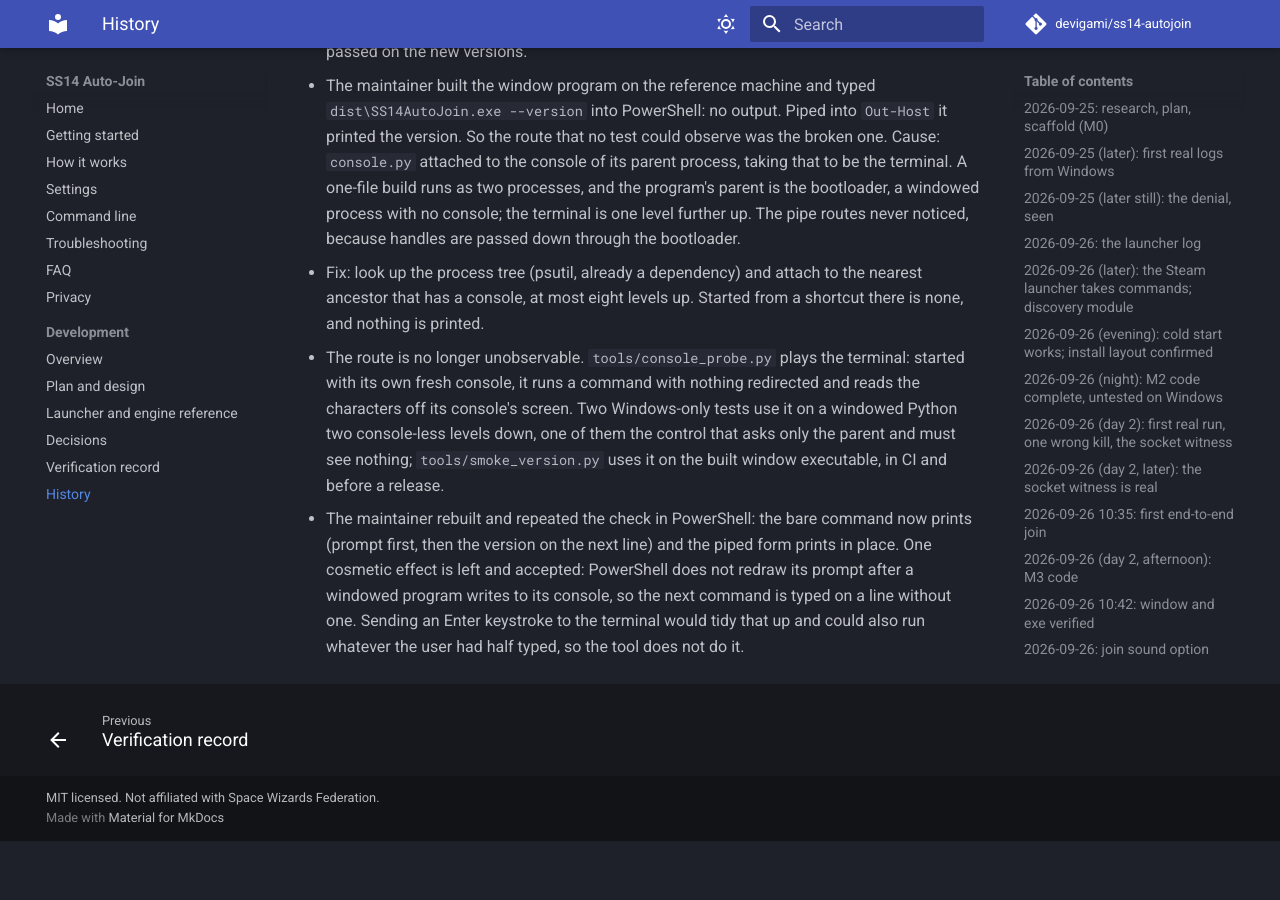
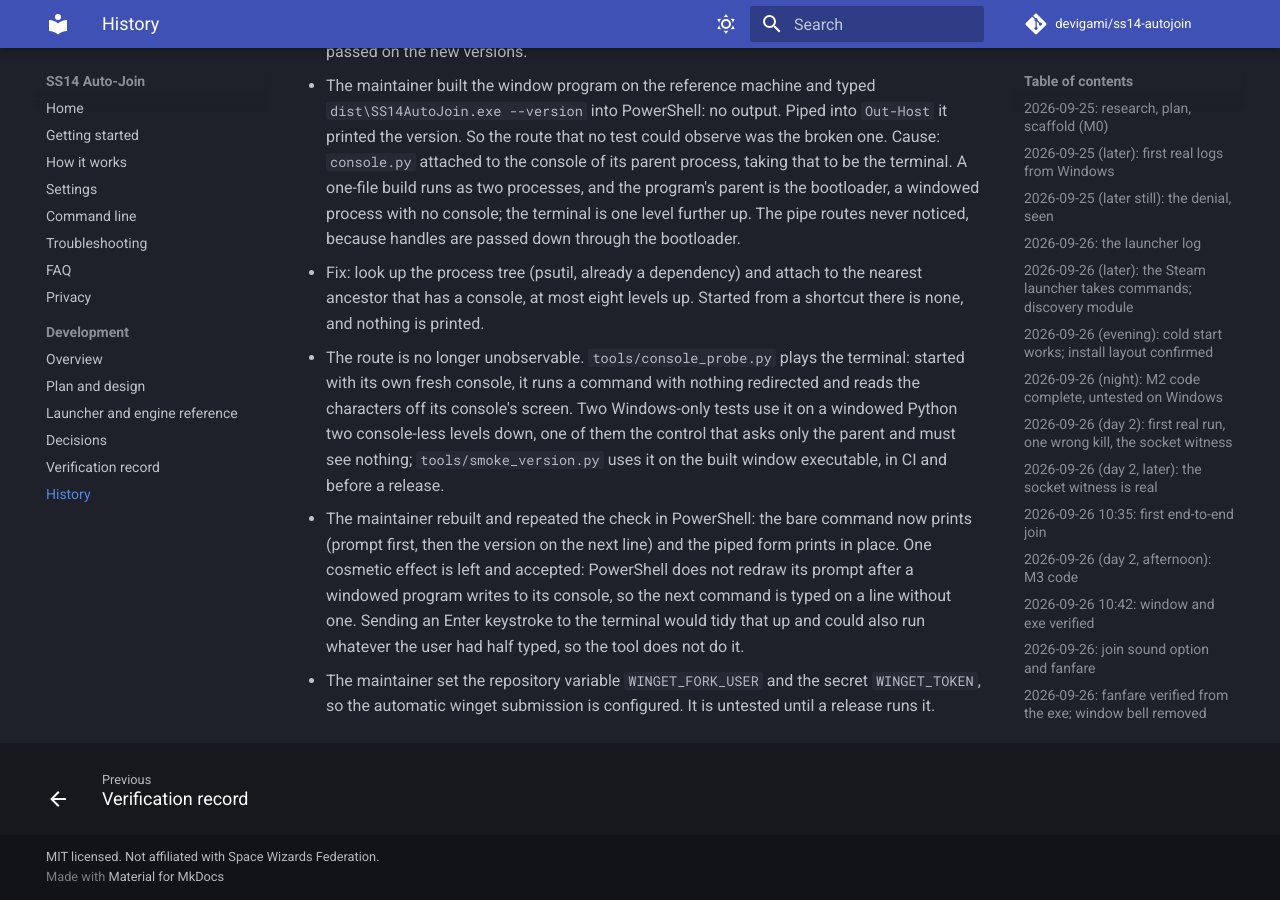
Before and after one commit to devigami/ss14-autojoin, an MkDocs documentation site: the page built from docs/development/history.md, in a window 1280 px wide and 900 px high, scrolled down 8396 px. Built offline with MkDocs 1.6.1 and Material for MkDocs 9.7.7, drawn with Linux system fonts in a browser that asks for light colours; comment, search, counter and statistics services are not loaded; before the commit the page ends 9237 px from its top, so only the background shows below that.

Commit message:
Status: the winget job's variable and secret are set
Reported by the maintainer; neither can be read from a session, and the
job runs only on a release, so 1.0.1 is their first test.

Co-Authored-By: Claude Fable 5.2 <noreply@anthropic.com>
Claude-Session: https://claude.ai/code/session_01RRS4Tm3Rp91aZktQ4DVyNx

```diff
--- a/docs/development/history.md
+++ b/docs/development/history.md
@@ -272,3 +272,5 @@ Dated entries, newest last. Numbers where there are numbers.
   accepted: PowerShell does not redraw its prompt after a windowed program writes to its console, so the
   next command is typed on a line without one. Sending an Enter keystroke to the terminal would tidy that
   up and could also run whatever the user had half typed, so the tool does not do it.
+* The maintainer set the repository variable `WINGET_FORK_USER` and the secret `WINGET_TOKEN`, so the
+  automatic winget submission is configured. It is untested until a release runs it.
```
Also changed, not shown: CLAUDE.md (+3 -1 lines).
